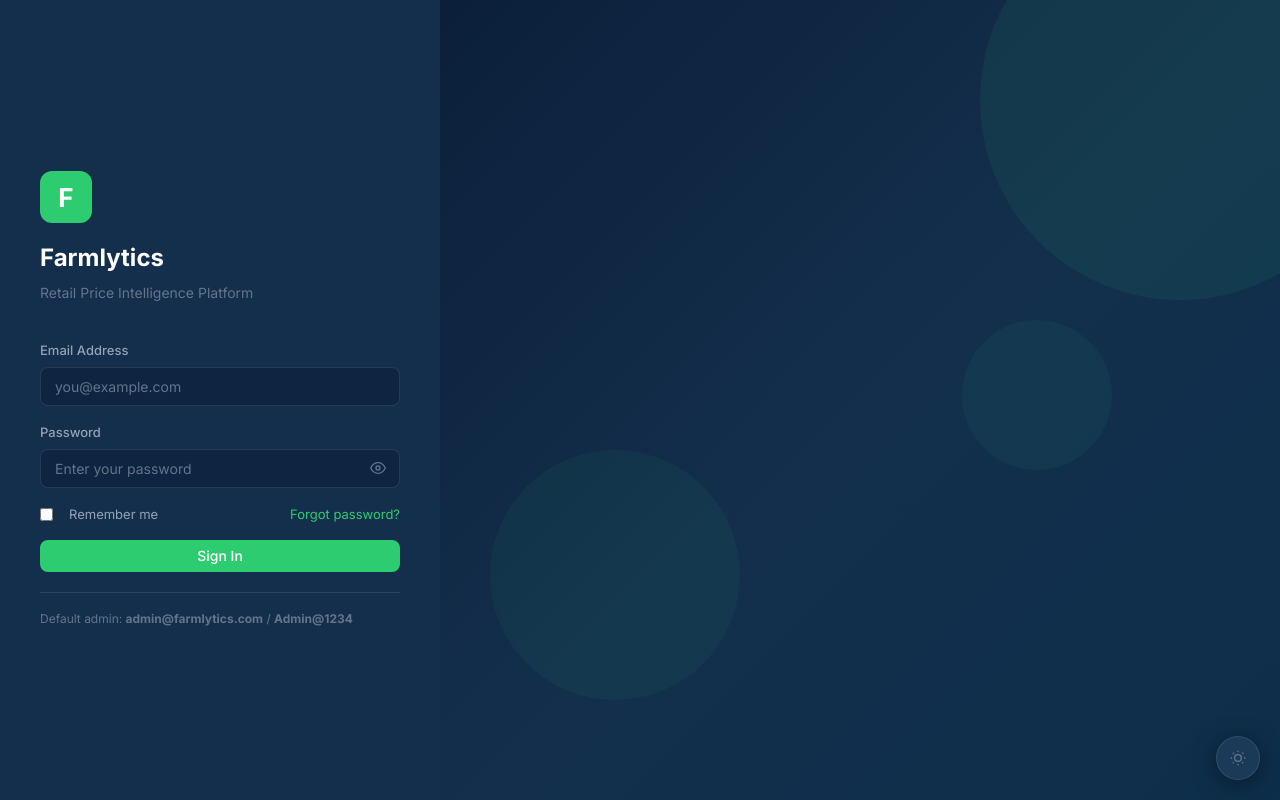
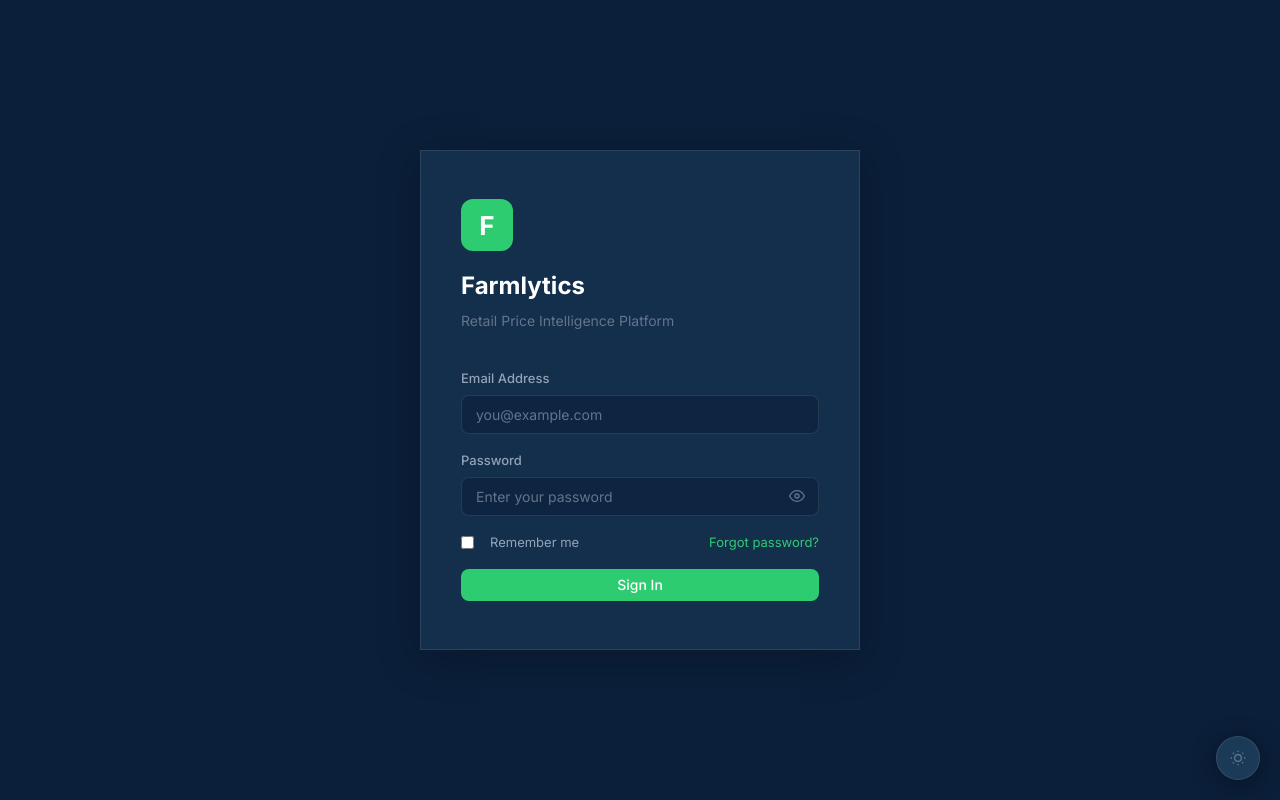
Before and after one commit to harinianandanrao/farmlytics, a Flask app: page / in a window 1280 px wide. Run offline with Flask 3, Linux system fonts and the light colour scheme.

Commit message:
UI: center login, remove credentials, remove Analysis Settings, add KPI descriptions

```diff
--- a/app/static/css/main.css
+++ b/app/static/css/main.css
@@ -531,6 +531,12 @@ code {
   color: var(--text);
   line-height: 1.2;
 }
+.kpi-desc {
+  display: block;
+  font-size: 11px;
+  color: var(--text-muted);
+  margin-top: 4px;
+}
 
 /* ---------- Charts Grid ---------- */
 .charts-grid {
@@ -818,6 +824,22 @@ code {
   justify-content: center;
   align-items: center;
   min-height: 100vh;
+}
+
+.auth-container.centered {
+  display: flex;
+  align-items: center;
+  justify-content: center;
+  min-height: 100vh;
+  width: 100%;
+}
+
+.auth-container.centered .auth-card {
+  width: 100%;
+  max-width: 440px;
+  border-radius: var(--radius-lg);
+  border: 1px solid var(--border);
+  box-shadow: 0 8px 40px rgba(0,0,0,0.25);
 }
 
 .auth-card {
--- a/app/templates/login.html
+++ b/app/templates/login.html
@@ -22,7 +22,7 @@
   {% endif %}
 {% endwith %}
 
-<div class="auth-container">
+<div class="auth-container centered">
   <div class="auth-card">
     <div class="auth-logo">
       <div class="logo-icon lg">F</div>
@@ -58,16 +58,6 @@
 
       <button type="submit" class="btn btn-primary btn-full">Sign In</button>
     </form>
-
-    <p class="auth-hint">Default admin: <strong>admin@farmlytics.com</strong> / <strong>Admin@1234</strong></p>
-  </div>
-
-  <div class="auth-bg">
-    <div class="auth-bg-shapes">
-      <div class="shape s1"></div>
-      <div class="shape s2"></div>
-      <div class="shape s3"></div>
-    </div>
   </div>
 </div>
 
```
Also changed, not shown: app/templates/dashboard.html (+7 -2 lines), app/templates/settings.html (+0 -24 lines).
